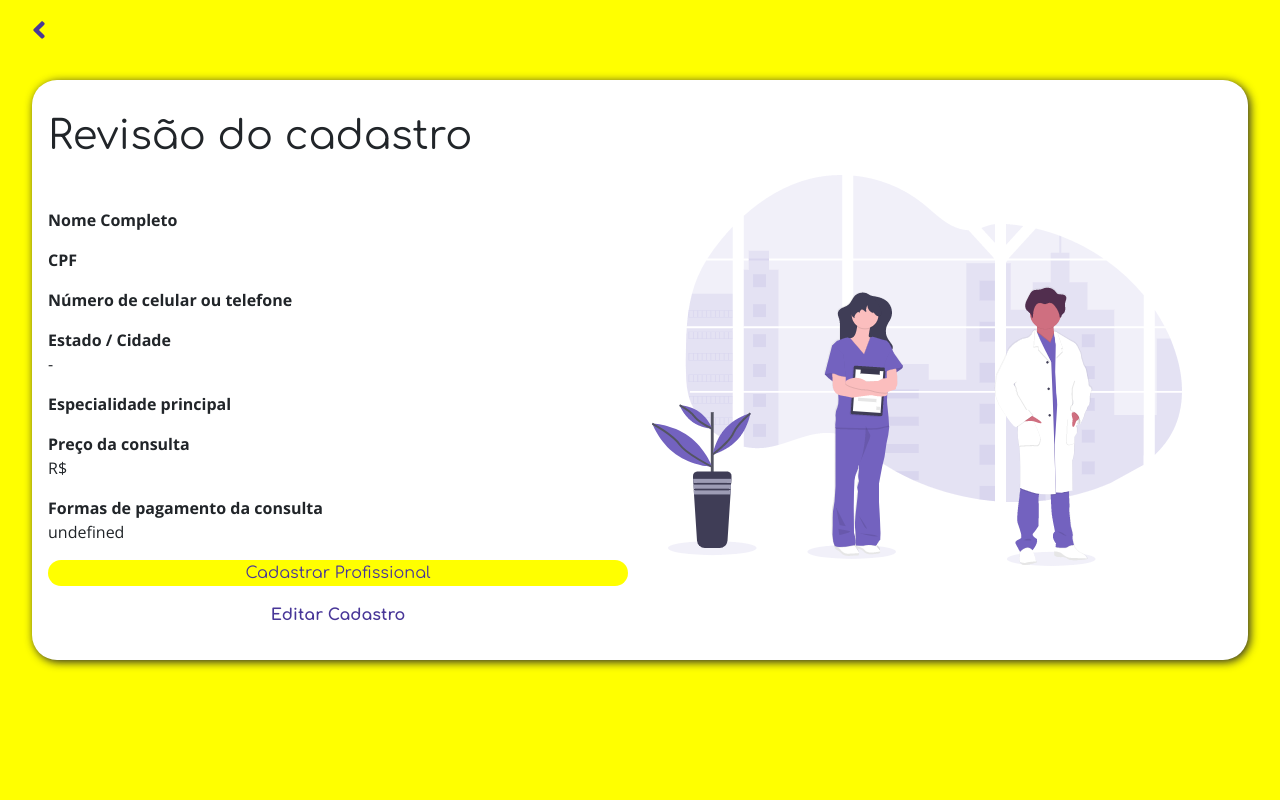
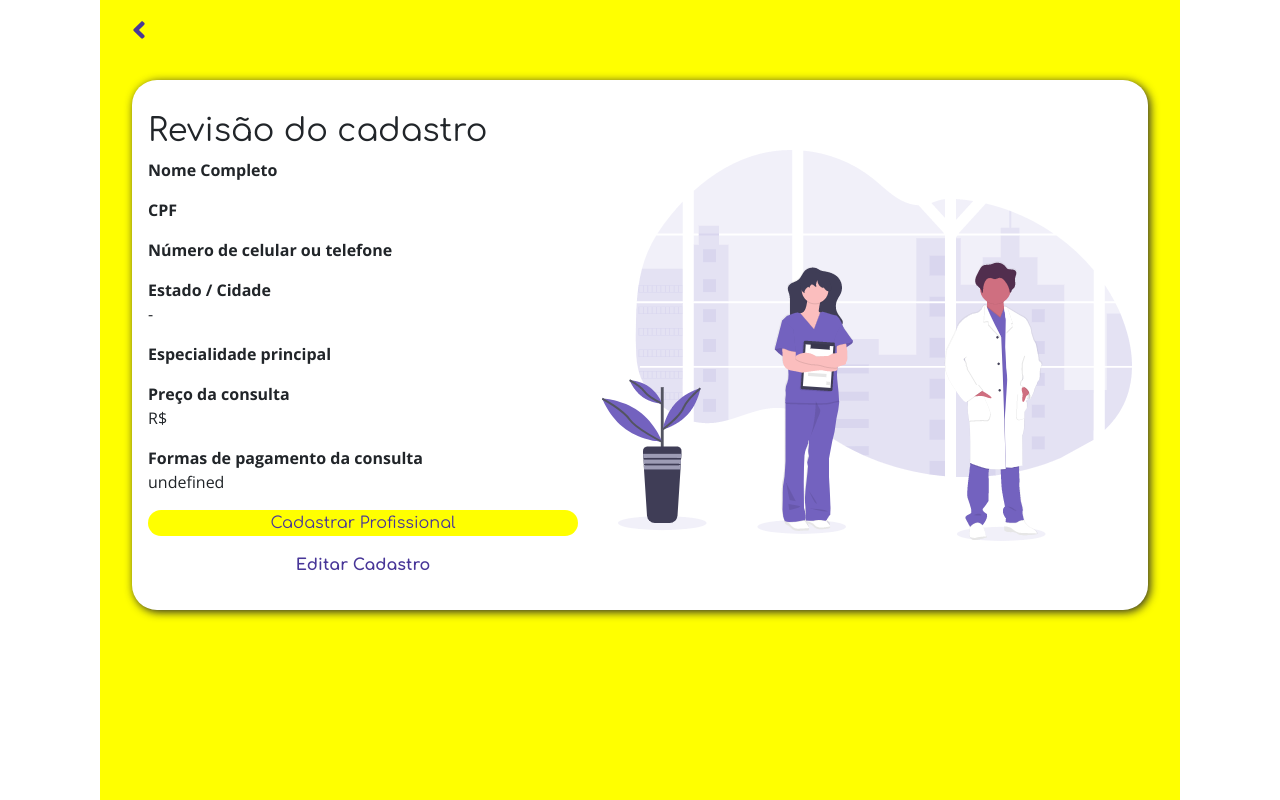
Before and after one commit to manelv8/fc_teste, a Vue app: page /NewDoctorFormReview in a window 1280 px wide. Built offline with nearby package versions, Linux system fonts and the light colour scheme; what v-mask would draw is missing.

Commit message:
fix margin

```diff
--- a/src/assets/styles/global.css
+++ b/src/assets/styles/global.css
@@ -7,7 +7,10 @@
   --fc-CTA-1: #FFE766;
   --fc-danger: #DC3545;
 }
-
+html{
+  max-width: 1080px;
+  margin: 0 auto;
+}
 body{
   height: 100vh;
 }
--- a/src/views/newDoctor/NewDoctorFormInfo.vue
+++ b/src/views/newDoctor/NewDoctorFormInfo.vue
@@ -4,8 +4,8 @@
 
   <div class="row">
     <div class="col d-flex flex-column align-items-start">
-      <h1 class="mb-5">Sobre o profissional</h1>
-      <h4 class="mb-5">Dados do profissional</h4>
+      <h2 class="mb-2">Sobre o profissional</h2>
+      <h4 class="mb-2">Dados do profissional</h4>
 
       <form @submit="checkForm"  class="col-12">
         <div class="mb-3">
--- a/src/views/newDoctor/NewDoctorFormReview.vue
+++ b/src/views/newDoctor/NewDoctorFormReview.vue
@@ -7,7 +7,7 @@
       <div class="row">
         <div class="col d-flex flex-column align-items-start">
 
-          <h1 class="mb-5" >Revisão do cadastro</h1>
+          <h2 class="mb-2" >Revisão do cadastro</h2>
 
           <form class="col-12" @submit="checkForm">
             <TextItem label='Nome Completo' :text="fullName"/>
--- a/src/views/newDoctor/NewDoctorFormService.vue
+++ b/src/views/newDoctor/NewDoctorFormService.vue
@@ -6,8 +6,8 @@
     <div class="row">
 
       <div class="col d-flex flex-column align-items-start">
-        <h1 class="mb-5" >Sobre o atendimento</h1>
-        <h4 class="mb-5" >Detalhes do atendimento</h4>
+        <h2 class="mb-2" >Sobre o atendimento</h2>
+        <h4 class="mb-2" >Detalhes do atendimento</h4>
 
 
 
```
